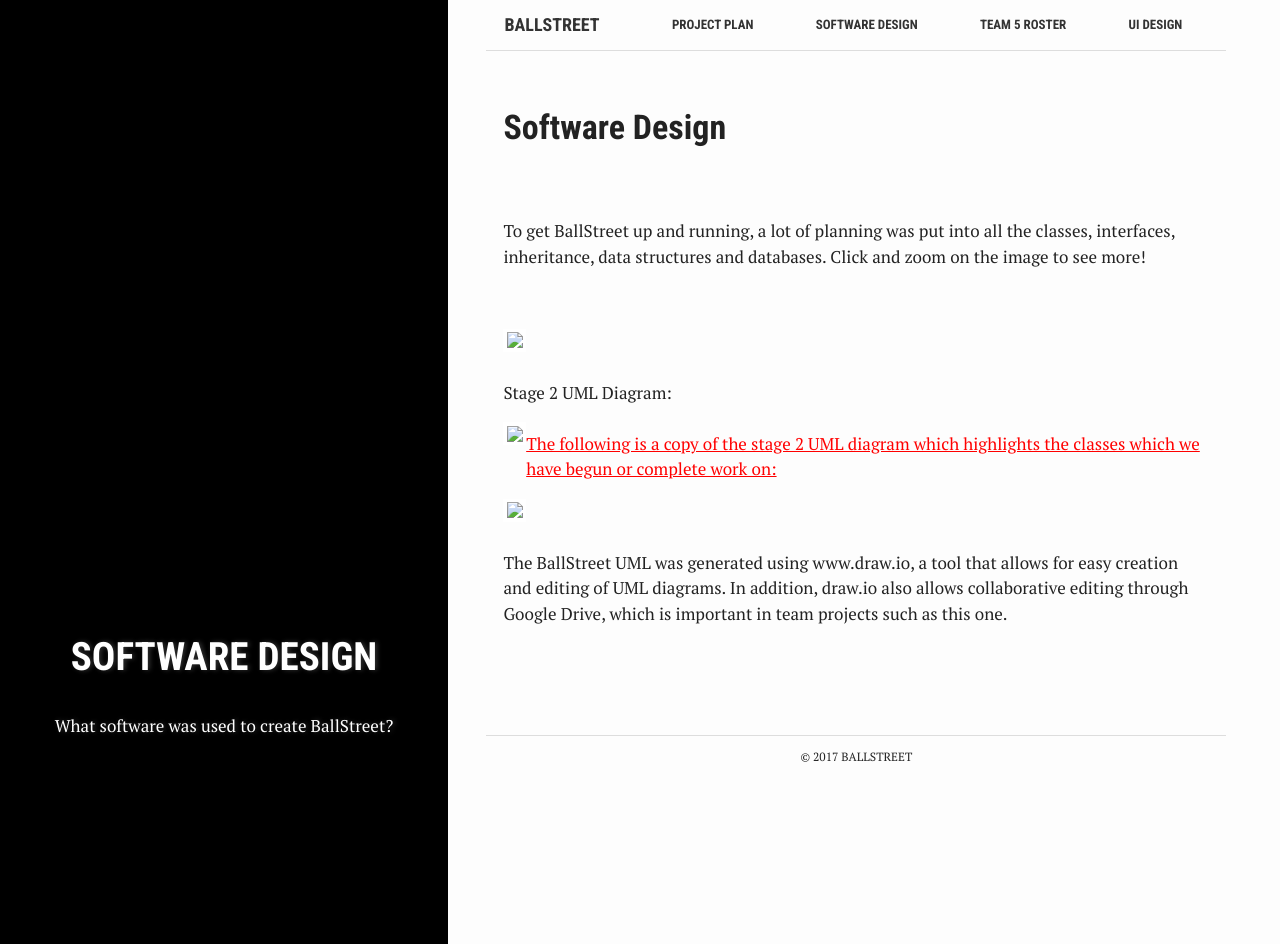
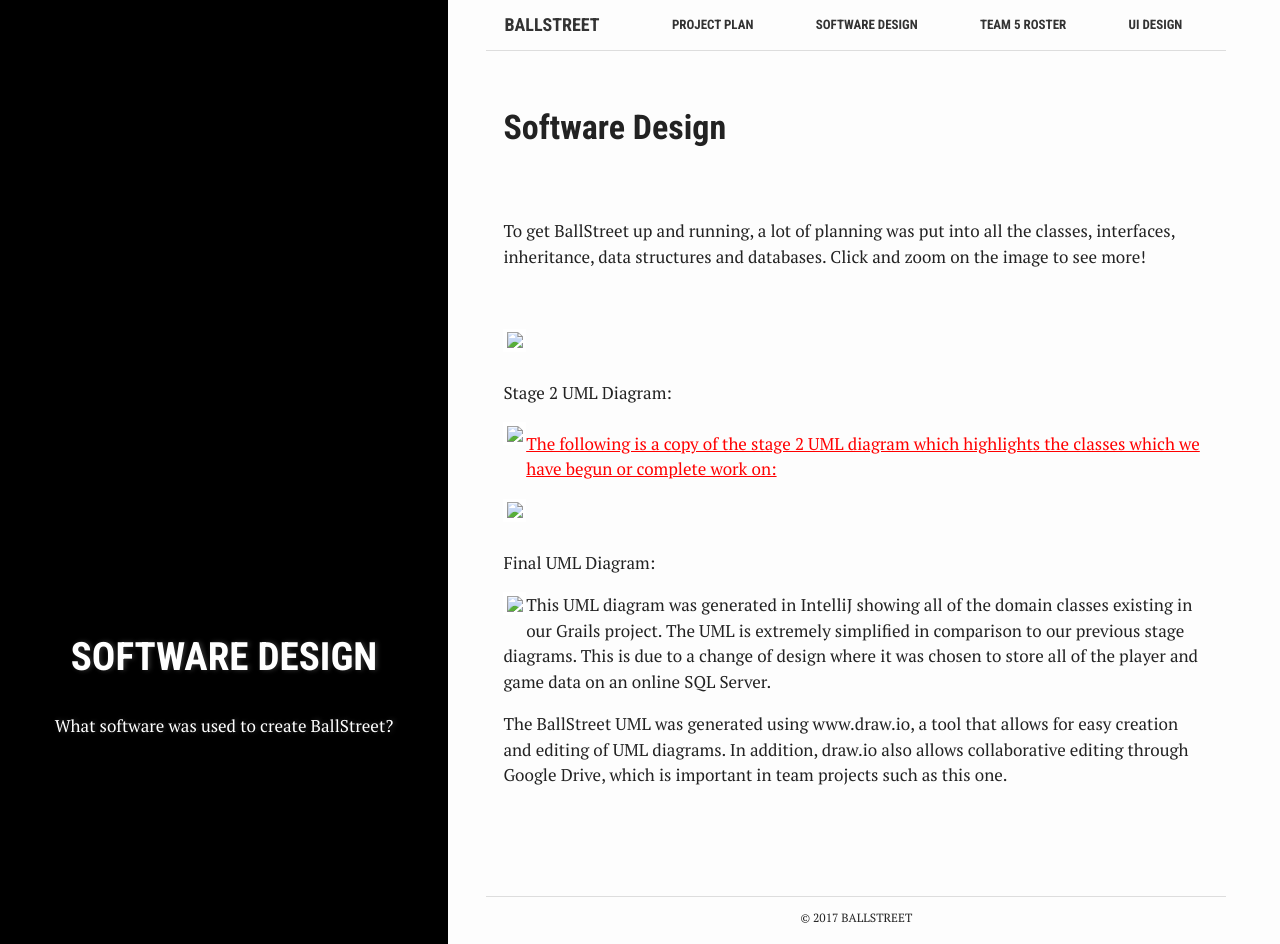
Before and after one commit to ufrauq/Ball-Street, a Jekyll site: the page built from software-design.md, in a window 1280 px wide and 944 px high. Built offline with Jekyll 4.4.1, drawn with Linux system fonts in a browser that asks for light colours.

Commit message:
Update software-design.md

```diff
--- a/software-design.md
+++ b/software-design.md
@@ -32,4 +32,11 @@
 <br>
 <br>
 
+Final UML Diagram:
+<br>
+<a href="https://pfindan.github.io/CS2212-Team5/assets/images/uml3.png">
+<img src= "/CS2212-Team5/assets/images/uml3.png" align = "left"/>
+
+This UML diagram  was generated in IntelliJ showing all of the domain classes existing in our Grails project. The UML is extremely simplified in comparison to our previous stage diagrams. This is due to a change of design where it was chosen to store all of the player and game data on an online SQL Server.
+
 The BallStreet UML was generated using www.draw.io, a tool that allows for easy creation and editing of UML diagrams. In addition, draw.io also allows collaborative editing through Google Drive, which is important in team projects such as this one.
```
